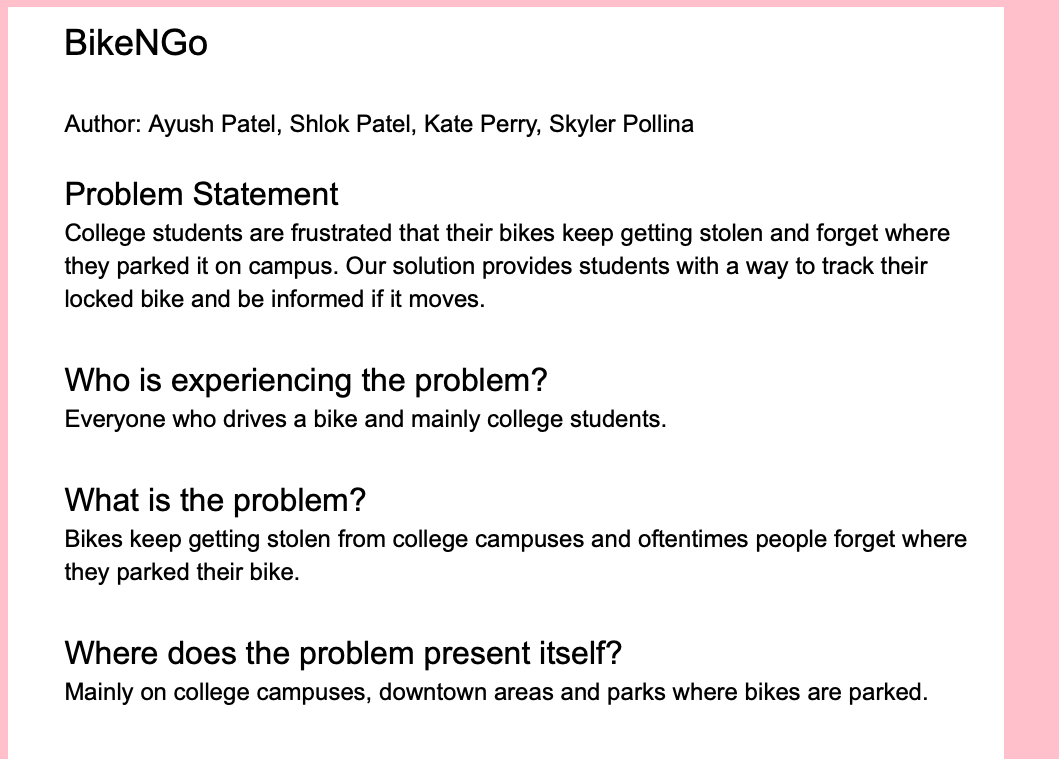
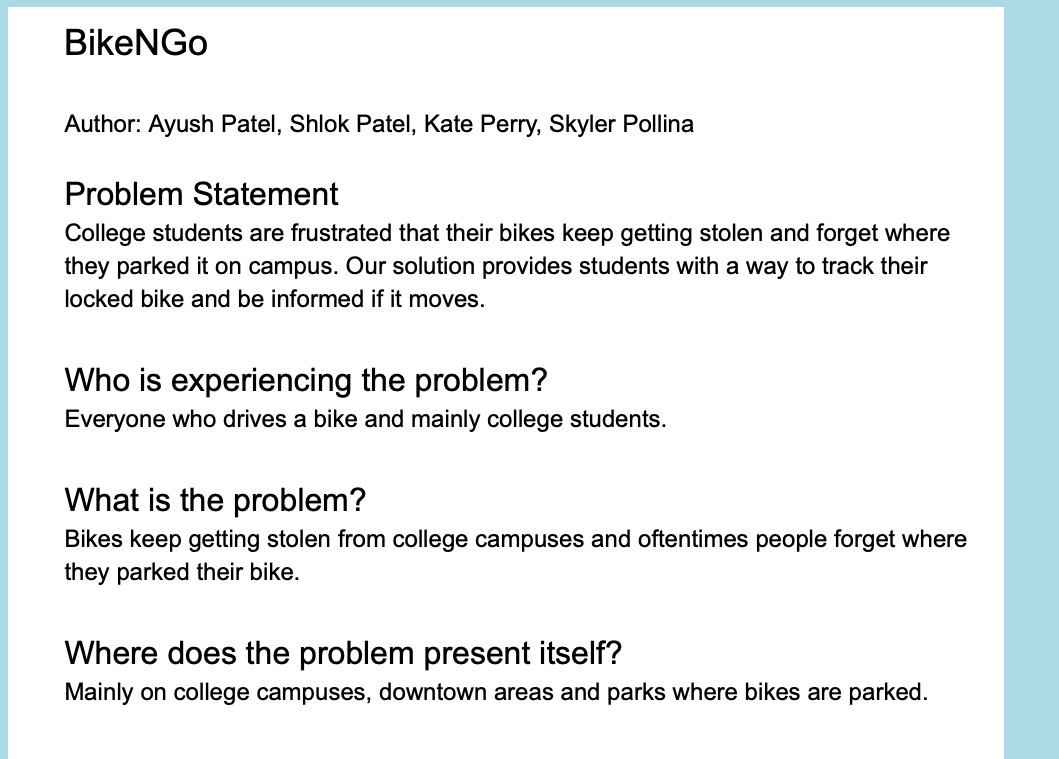
Before and after one commit to ayushpatel10/ayushpatel10.github.io, a plain HTML site: page index.html in a window 1280 px wide. Shown: the part 73-832 px from the top of the page, without its empty margins (0-1059 px from the left). Drawn offline with Linux system fonts and the light colour scheme.

Commit message:
Add files via upload

```diff
--- a/styles.css
+++ b/styles.css
@@ -1,5 +1,5 @@
 body {
-    background: pink;
+    background: lightblue ;
     font-family: Arial, Helvetica, sans-serif;
 
 }
```
